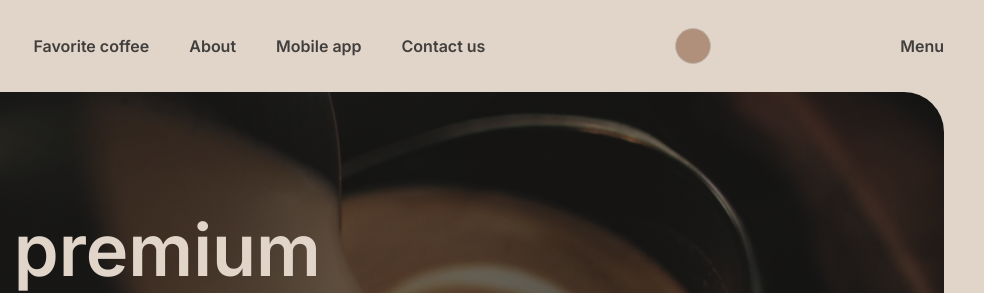
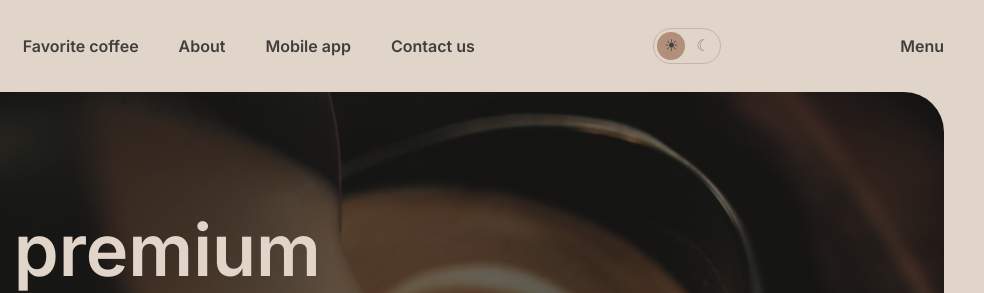
Before and after one commit to Dilafruz-17/rsschool-landing-page, a plain HTML site: page index.html in a window 1280 px wide. Shown: the top 293 px of the page, 296-1280 px from the left. Drawn offline with Linux system fonts and the light colour scheme.

Commit message:
feat: add theme switch state and dark logo

```diff
--- a/css/style.css
+++ b/css/style.css
@@ -82,13 +82,46 @@ ul {
 }
 
 .theme-switch {
-    width: 36px;
+    display: flex;
+    align-items: center;
+    gap: 4px;
     height: 36px;
-    padding: 0;
+    padding: 3px;
     border: 1px solid var(--color-border-primary);
+    border-radius: 40px;
+    background: transparent;
+    color: var(--color-text-primary);
+    cursor: pointer;
+}
+
+.theme-switch__icon {
+    display: flex;
+    align-items: center;
+    justify-content: center;
+    width: 28px;
+    height: 28px;
     border-radius: 50%;
+    font-size: 16px;
+    line-height: 1;
+    opacity: 0.5;
+}
+
+:root:not([data-theme="dark"]) .theme-switch__icon--light,
+[data-theme="dark"] .theme-switch__icon--dark {
     background-color: var(--color-text-accent);
-    cursor: pointer;
+    opacity: 1;
+}
+
+.logo--dark {
+    display: none;
+}
+
+[data-theme="dark"] .logo--light {
+    display: none;
+}
+
+[data-theme="dark"] .logo--dark {
+    display: block;
 }
 
 main {
--- a/index.html
+++ b/index.html
@@ -15,9 +15,10 @@
 
 <body>
     <header class="header">
-        <a class="header__logo" href="index.html">
-            <img src="assets/images/logo.svg" alt="Coffee House logo" width="100" height="60">
-        </a>
+    <a class="header__logo" href="index.html">
+        <img class="logo logo--light" src="assets/images/logo.svg" alt="Coffee House logo" width="100" height="60">
+        <img class="logo logo--dark" src="assets/images/logo-dark.svg" alt="Coffee House logo" width="100" height="60">
+    </a>
 
         <nav class="header__nav" aria-label="Main navigation">
             <ul class="nav-list">
@@ -28,7 +29,10 @@
             </ul>
         </nav>
 
-        <button class="theme-switch" type="button" aria-label="Toggle theme"></button>
+        <button class="theme-switch" type="button" aria-label="Toggle theme">
+            <span class="theme-switch__icon theme-switch__icon--light">&#9728;</span>
+            <span class="theme-switch__icon theme-switch__icon--dark">&#9790;</span>
+        </button>
 
         <a class="header__menu-link" href="menu.html">Menu</a>
     </header>
```
Also changed, not shown: menu.html (+8 -4 lines).
